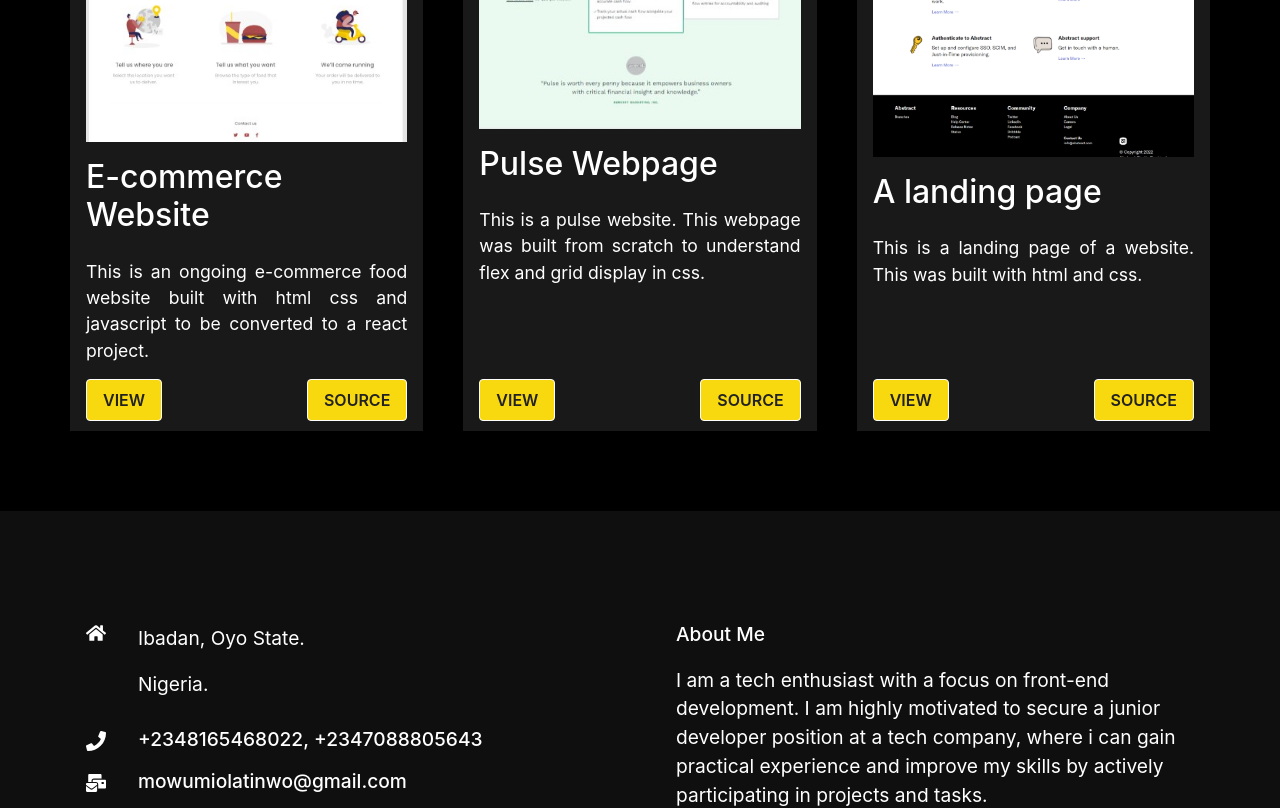
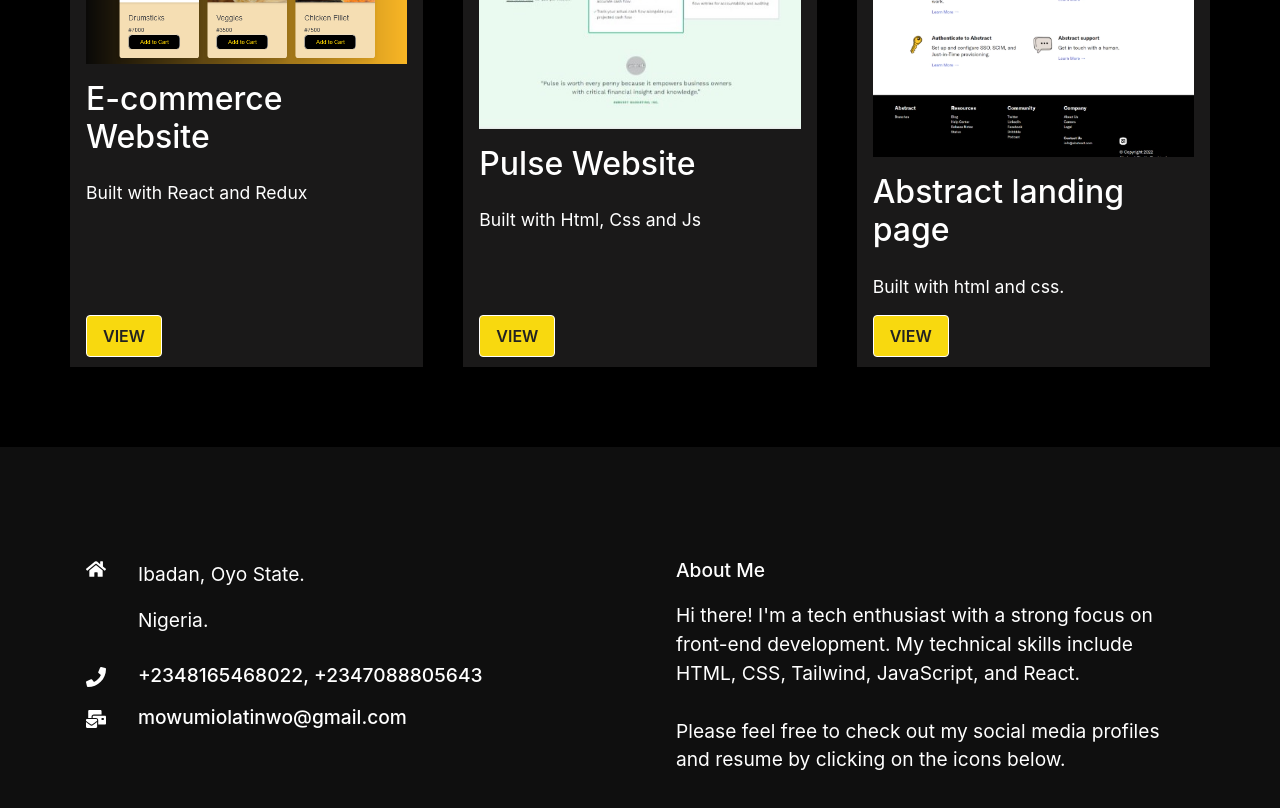
Before and after one commit to Marwumi/myportfolio, a React (Create React App) app: page / in a window 1280 px wide. Shown: the part 1200-2008 px from the top of the page. Built offline with nearby package versions, Linux system fonts and the light colour scheme.

Commit message:
fixed contact form validation

```diff
--- a/src/Components/Aboutcontent.js
+++ b/src/Components/Aboutcontent.js
@@ -11,11 +11,11 @@ const Aboutcontent = () => {
     <div className="about">
       <div className="left">
         <h1>Who Am I?</h1>
-        <p>My name is Olatinwo Omowumi. I have a degree in Animal Science, but unexpectedly developed an interest in technology. My Skillset includes HTML, CSS, Bootstrap, Git, JavaScript and Reactjs.
+        <p>Hi there! My name is Olatinwo Omowumi, and I'm excited to share my journey of unexpected discovery in the world of software development. Despite my background in Animal Science, my love for learning and exploration led me to acquire technical skills in this exciting field.
           <br></br>
           <br></br>
-          As a front-end developer, I am eager to break into the tech industry and make a name for myself.
-          I have a strong belief in my capabilities and I'm dedicated to putting in the effort required to reach my goals. I am commited to constantly learning and improving to continue to grow professionally. I am enthusiastic about the opportunity to utilize my love for technology to make a positive impact in the industry.
+          As a self-motivated and enthusiastic learner, I'm constantly seeking opportunities to enhance my technical proficiency and contribute to innovative projects. With a strong foundation in web development, I'm eager to collaborate with like-minded professionals and create cutting-edge solutions that positively impact the world.
+          Thank you for taking the time to visit my portfolio, and please don't hesitate to reach out to me for inquiries or potential collaborations.
         </p>
         <Link to="/contact"><button className="btn">Contact</button></Link>
       </div>
--- a/src/Components/Footer.js
+++ b/src/Components/Footer.js
@@ -37,31 +37,36 @@ const Footer = () => {
         </div>
         <div className="right">
             <h4>About Me</h4>
-           <p> I am a tech enthusiast with a focus on front-end development. I am highly motivated to secure a junior developer position at a tech company, where i can gain practical experience and improve my skills by actively participating in projects and tasks.
-            <br></br>
-            Below are the icons that link to my social media profiles and resume.
+           <p> Hi there! I'm a tech enthusiast with a strong focus on front-end development. My technical skills include HTML, CSS, Tailwind, JavaScript, and React.
+            <br/>
+            <br/>
+            Please feel free to check out my social media profiles and resume by clicking on the icons below.
            </p>
            <div className="social">
-           <a href="https://www.linkedin.com/in/mowumi-latinwo">
+           <a href="https://www.linkedin.com/in/mowumi-latinwo" >
             <FaLinkedin
+             className="social_icons"
                 size={20}
                 style={{ color: "#fff", marginRight: "2rem" }}
               />
             </a>
             <a href="https://github.com/Marwumi/">
             <FaGithub
+             className="social_icons"
                 size={20}
                 style={{ color: "#fff", marginRight: "2rem" }}
               />
             </a>
-            <a href="https://drive.google.com/file/d/1Goh1ZF2SWXXzyXo4iWKYcVUyBwoFRq8W/view?usp=sharing">
+            <a href="https://drive.google.com/file/d/132oK7mg5xzNnhdAEL409LNdaPw9R6wHY/view?usp=sharing">
             <FaFile
+             className="social_icons"
                 size={20}
                 style={{ color: "#fff", marginRight: "2rem" }}
               />
             </a>
             <a href="https://twitter.com/marwumi">
             <FaTwitter
+             className="social_icons"
                 size={20}
                 style={{ color: "#fff", marginRight: "2rem" }}
               />
--- a/src/Components/FooterStyles.css
+++ b/src/Components/FooterStyles.css
@@ -47,3 +47,7 @@ p{
     }
 
 }
+.social_icons:hover{
+    width: 30px;
+    height: 30px;
+}
--- a/src/Components/Formtwo.js
+++ b/src/Components/Formtwo.js
@@ -1,11 +1,19 @@
+
+
+
 import React from 'react';
 import emailjs from 'emailjs-com';
-import { useRef } from 'react';
+import { useRef, useState } from 'react';
 
 const Formtwo = () => {
+  const [submitting, setSubmitting] = useState(false);
+  const [success, setSuccess] = useState(false);
+  const [error, setError] = useState(false);
 
   const sendEmail = (e) => {
     e.preventDefault();
+
+    setSubmitting(true);
 
     emailjs
     .sendForm(
@@ -17,13 +25,15 @@ const Formtwo = () => {
       .then(
         (result) => {
           console.log(result.text);
-          alert("SUCCESS!");
+          setSuccess(true);
         },
         (error) => {
           console.log(error.text);
-          alert("FAILED...", error);
+          setError(true);
         }
-      );
+      ).finally(() => {
+        setSubmitting(false);
+      });
   };
 
   const form = useRef();
@@ -34,6 +44,9 @@ const Formtwo = () => {
         <div class="col align-self-center">
           <h1 class="text-center">Contact me</h1>
           {/* <!-- contact form --> */}
+          {success ? (
+            <div className="alert alert-success">Message sent successfully!</div>
+          ) : (
             <form ref={form} onSubmit={sendEmail}>
               {/* <!-- name --> */}
               <div class="form-group">
@@ -44,6 +57,7 @@ const Formtwo = () => {
                   className="form-control"
                   id="yourname"
                   placeholder="Enter your name"
+                  required
                 />
               </div>
 
@@ -56,6 +70,7 @@ const Formtwo = () => {
                   className="form-control"
                   id="email"
                   placeholder="Enter your email"
+                  required
                 />
               </div>
 
@@ -68,6 +83,7 @@ const Formtwo = () => {
                   className="form-control"
                   id="subject"
                   placeholder="Enter email subject"
+                  required
                 />
               </div>
 
@@ -78,17 +94,23 @@ const Formtwo = () => {
                   id="message"
                   name="message"
                   rows="5"
+                  required
                 ></textarea>
               </div>
 
-            <button type="submit" className="btn btn-primary text-center d-flex justify-content-center align-content-center" style={{margin: "10px auto", width: "50%"}}>
-              Submit
+              {error && (
+                <div className="alert alert-danger">Failed to send message. Please try again later.</div>
+              )}
+
+              <button type="submit" className="btn btn-primary text-center d-flex justify-content-center align-content-center" style={{margin: "10px auto", width: "50%"}} disabled={submitting}>
+                {submitting ? "Submitting..." : "Submit"}
               </button>
             </form>
+          )}
         </div>
       </div>
     </div>
   );
 }
 
-export default Formtwo
+export default Formtwo;
--- a/src/Components/Heroimg.js
+++ b/src/Components/Heroimg.js
@@ -11,7 +11,7 @@ const Heroimg = () => {
       <img className="into-img" src={IntroImg} alt="" />
       </div>
       <div className="content">
-    <h1>Hi, I'm Mowumi. I'm a Front-end developer.</h1>
+    <h1>Hey there, I'm Mowumi, a Front-end developer.</h1>
     <div>
         <Link to="/project" className="btn">Project</Link>
         <Link to="/contact" className="btn btn-light">Contact</Link>
--- a/src/Components/Workcard.js
+++ b/src/Components/Workcard.js
@@ -8,11 +8,11 @@ const Workcard = (props) => {
     <div className="project-card" style={{position: "relative"}}>
           <img src={props.imgsrc} alt="img" />
           <h2 className="project-title">{props.title}</h2>
-          <div className="pro-details">
+          <div className="pro-details" >
             <p>{props.text}</p>
             <div className="pro-btns" >
                 <a href={props.viewlink} className="btn mt-auto" style={{position: "absolute", bottom: "10px"}}>{props.view}</a>
-                <a href={props.sourcelink} className="btn mt-auto"  style={{position: "absolute", bottom: "10px", right: "16px"}}>{props.source}</a>
+                {/* <a href={props.sourcelink} className="btn mt-auto"  style={{position: "absolute", bottom: "10px", right: "16px"}}>{props.source}</a> */}
             </div>
           </div>
         </div>
--- a/src/Components/Workcarddata.js
+++ b/src/Components/Workcarddata.js
@@ -1,4 +1,4 @@
-import three from "../assets/three.jpg"
+import three from "../assets/aa.png"
 import five from "../assets/pulse.jpg"
 import six from "../assets/six.webp"
 
@@ -6,16 +6,16 @@ const Projectcarddata = [
     {
         imgsrc:three,
         title: "E-commerce Website",
-        text: "This is an ongoing e-commerce food website built with html css and javascript to be converted to a react project.",
+        text: "Built with React and Redux",
         view : "View",
         viewlink: "https://mowumi-foodcart.netlify.app/",
         source: "Source",
-        sourcelink: "https://github.com/Marwumi/foodbag"
+        sourcelink: "https://github.com/Marwumi/p"
     },
     {
         imgsrc:five,
-        title: "Pulse Webpage",
-        text: "This is a pulse website. This webpage was built from scratch to understand flex and grid display in css. ",
+        title: "Pulse Website",
+        text: "Built with Html, Css and Js",
         view: "View",
         viewlink: "https://marwumi.github.io/pulse/",
         source: "Source",
@@ -23,8 +23,8 @@ const Projectcarddata = [
     },
     {
         imgsrc:six,
-        title: "A landing page",
-        text: "This is a landing page of a website. This was built with html and css.",
+        title: "Abstract landing page",
+        text: "Built with html and css.",
         view: "View",
         viewlink: "https://marwumi.github.io/abstract/",
         source: "Source",
```
Lines whose indentation alone changed are shown as unchanged.
